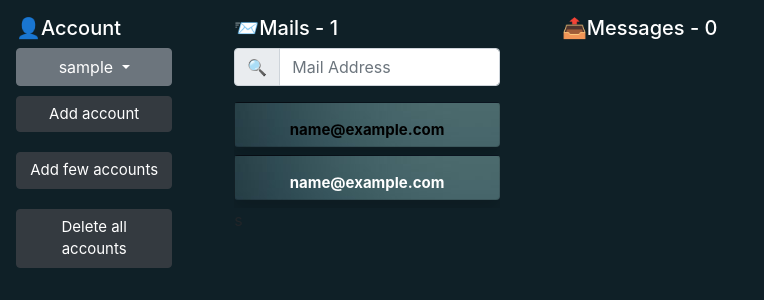
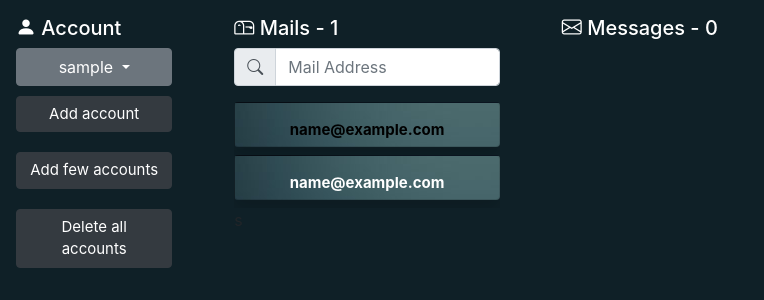
Before and after one commit to FuckMail/FuckMail, a Django app: template FuckMail/FuckMail_App/templates/index.html in a window 1280 px wide. Shown: the part 58-358 px from the top of the page, without its empty margins (0-764 px from the left). Run offline with Django 3.2, Linux system fonts and the light colour scheme; the template is opened without the code that fills it: most values are stand-ins (such as "Sample title", 1, 10 or a date in 2020); parts of the project's set-up code (start-up, migrations or seed data) failed here and were passed over; some libraries are stand-ins or nearby versions.

Commit message:
chnage icons

```diff
--- a/FuckMail/FuckMail_App/templates/index.html
+++ b/FuckMail/FuckMail_App/templates/index.html
@@ -14,15 +14,15 @@
       </div>
       <form method="post" action="add_account">
         <div class="input-group mb-3">
-          <div class="input-group-prepend"><span class="input-group-text">📧</span></div>
+          <div class="input-group-prepend"><span class="input-group-text"><i class="bi bi-envelope-plus-fill"></i></span></div>
           <input type="text" class="form-control" name="mail-address" placeholder="Mail address">
         </div>
         <div class="input-group mb-3">
-          <div class="input-group-prepend"><span class="input-group-text">🔐</span></div>
+          <div class="input-group-prepend"><span class="input-group-text"><i class="bi bi-key"></i></span></div>
           <input type="text" class="form-control" name="mail-password" placeholder="Mail password">
         </div>
         <div class="input-group mb-3">
-          <div class="input-group-prepend"><span class="input-group-text">👮🏻‍♂️</span></div>
+          <div class="input-group-prepend"><span class="input-group-text"><i class="bi bi-file-lock"></i></span></div>
           <input type="text" class="form-control" name="proxy-url" placeholder="Proxy url (ip:port:username:password)">
         </div>
         <div class="modal-footer">
@@ -129,7 +129,7 @@
   <div class="row row-cols-2 row-cols-lg-5 g-2 g-lg-3">
     <div class="col-2">
       <div class="p-3">
-        <h5>👤Account</h5>
+        <h5><i class="bi bi-person-fill"></i> Account</h5>
         <div class="dropdown">
           <button class="btn btn-secondary dropdown-toggle w-100" type="button" id="dropdownMenuButton" data-toggle="dropdown" aria-haspopup="true" aria-expanded="false">
           {{username}}
@@ -145,13 +145,13 @@
     </div>
     <div class="col-3">
       <div class="p-3">
-        <h5 id="title-mails-count">📨Mails - {{mails_length}}</h5>
+        <h5 id="title-mails-count"><i class="bi bi-mailbox"></i> Mails - {{mails_length}}</h5>
         {% if emails %}
           <form method="post">
             {% csrf_token %}
             <div class="input-group mb-3">
               <div class="input-group-prepend">
-                <span class="input-group-text">🔍</span>
+                <span class="input-group-text"><i class="bi bi-search"></i></span>
               </div>
               <input type="text" id="basic-addon1" name="search_mail" class="form-control" placeholder="Mail Address" aria-label="Username" aria-describedby="basic-addon1">
             </div>
@@ -175,7 +175,7 @@
             {% csrf_token %}
             <div class="input-group mb-3">
               <div class="input-group-prepend">
-                <span class="input-group-text">🔍</span>
+                <span class="input-group-text"><i class="bi bi-search"></i></span>
               </div>
               <input type="text" id="basic-addon1" name="search_mail" class="form-control" placeholder="Mail Address" aria-label="Username" aria-describedby="basic-addon1">
             </div>
@@ -193,7 +193,7 @@
     </div>
     <div class="col-7">
       <div class="p-3">
-        <h5 id="messages-count">📤Messages - {{messages|length}}</h5>
+        <h5 id="messages-count"><i class="bi bi-envelope"></i> Messages - {{messages|length}}</h5>
         {% if messages %}
           <div class="accordion pre-scrollable h-100" id="accordionExample">
             {% for message in messages %}
```
